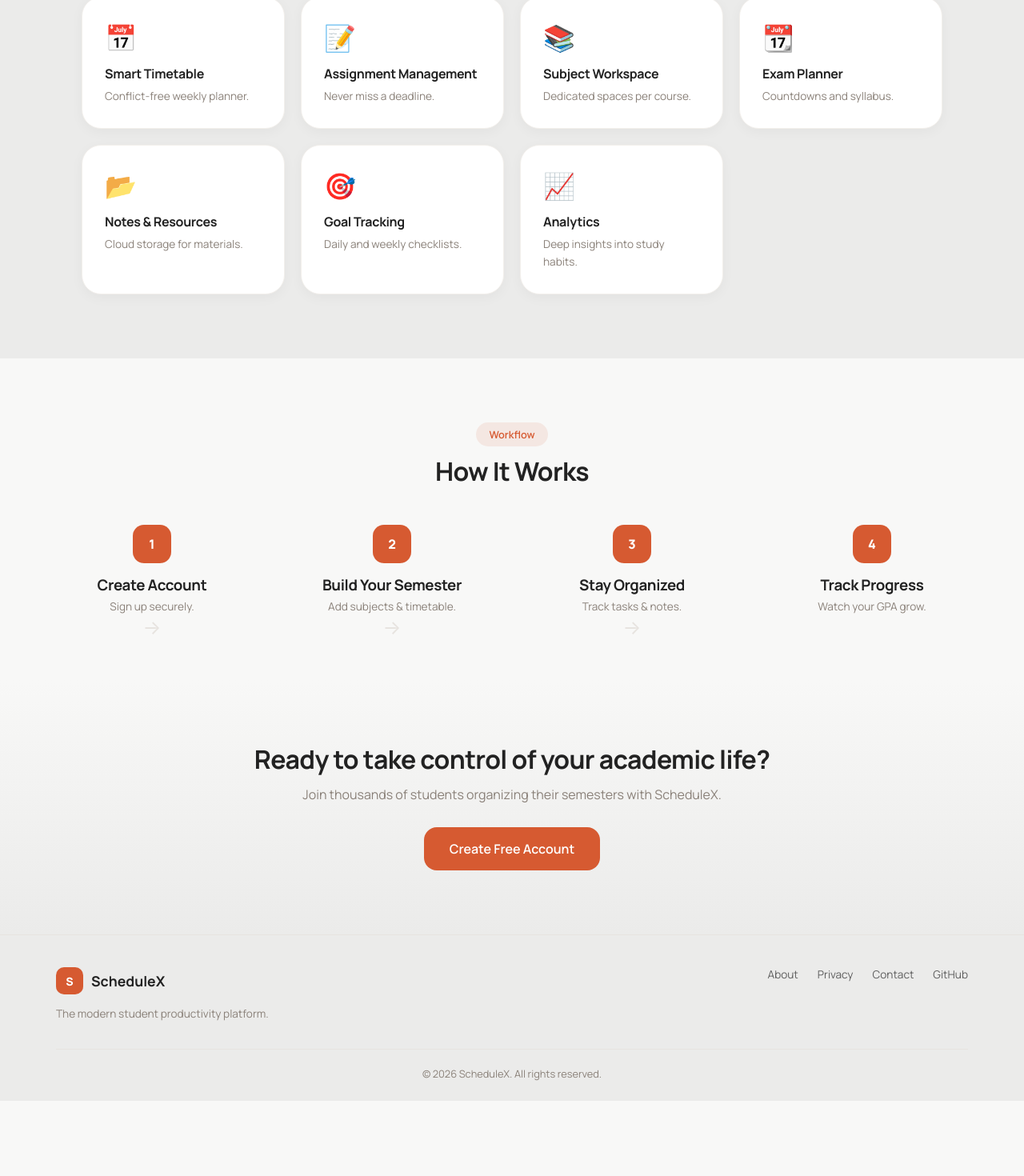
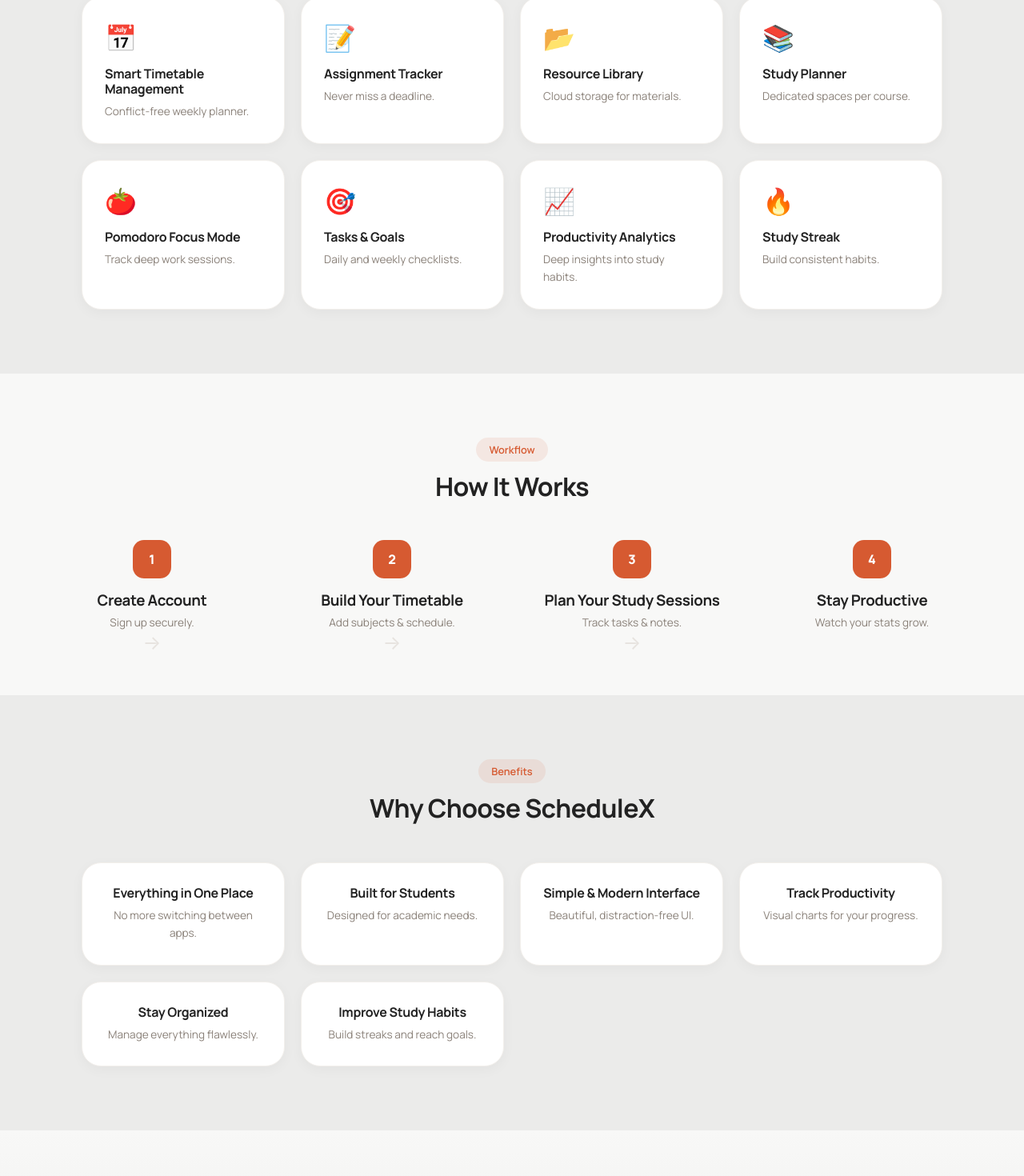
Before and after one commit to krutthiikaaa/ScheduleX, a React (Vite) app: page /landing in a window 1280 px wide. Shown: the part 796-2266 px from the top of the page at 80% size. Before the commit the page ends 2172 px from the top, so only its background shows below. Built offline with nearby package versions, Linux system fonts and the light colour scheme.

Commit message:
feat: restore splash screen and complete landing page rewrite

```diff
--- a/src/context/AuthContext.jsx
+++ b/src/context/AuthContext.jsx
@@ -19,10 +19,10 @@
   }, []);
 
   useEffect(() => {
-    // Redirect if logged in and trying to access public pages
+    // Redirect if logged in and trying to access auth pages (login/register)
     if (isAuthenticated) {
-      const publicRoutes = ["/", "/login", "/register", "/landing"];
-      if (publicRoutes.includes(location.pathname)) {
+      const authRoutes = ["/login", "/register"];
+      if (authRoutes.includes(location.pathname)) {
         navigate("/dashboard", { replace: true });
       }
     }
--- a/src/pages/LandingPage.jsx
+++ b/src/pages/LandingPage.jsx
@@ -1,7 +1,9 @@
 import { useEffect } from "react";
 import { Link } from "react-router-dom";
+import { useAuth } from "../context/AuthContext";
 
 function LandingPage() {
+  const { isAuthenticated } = useAuth();
   useEffect(() => {
     const observer = new IntersectionObserver((entries) => {
       entries.forEach(entry => {
@@ -31,8 +33,14 @@
             <a href="#features">Features</a>
             <a href="#about">About</a>
             <a href="#contact">Contact</a>
-            <Link to="/login" className="nav-link-btn">Login</Link>
-            <Link to="/register" className="nav-cta-btn">Get Started</Link>
+            {isAuthenticated ? (
+              <Link to="/dashboard" className="nav-cta-btn">Go to Dashboard</Link>
+            ) : (
+              <>
+                <Link to="/login" className="nav-link-btn">Login</Link>
+                <Link to="/register" className="nav-cta-btn">Get Started</Link>
+              </>
+            )}
           </div>
         </div>
       </nav>
@@ -42,10 +50,16 @@
         <div className="hero-content">
           <div className="hero-text">
             <h1>Organize Your Entire Academic Life in One Place.</h1>
-            <p>Manage your timetable, assignments, notes, exams, goals and academic progress through one beautifully designed workspace.</p>
+            <p>ScheduleX helps students manage their timetable, assignments, study sessions, resources, goals, and productivity through one organized workspace.</p>
             <div className="hero-btns">
-              <Link to="/register" className="btn btn-primary btn-lg">Get Started</Link>
-              <Link to="/login" className="btn btn-secondary btn-lg">Login</Link>
+              {isAuthenticated ? (
+                <Link to="/dashboard" className="btn btn-primary btn-lg">Go to Dashboard</Link>
+              ) : (
+                <>
+                  <Link to="/register" className="btn btn-primary btn-lg">Get Started</Link>
+                  <Link to="/login" className="btn btn-secondary btn-lg">Login</Link>
+                </>
+              )}
             </div>
           </div>
           <div className="hero-visual">
@@ -89,13 +103,14 @@
         </div>
         <div className="features-grid">
           {[
-            { title: "Smart Timetable", desc: "Conflict-free weekly planner.", icon: "📅" },
-            { title: "Assignment Management", desc: "Never miss a deadline.", icon: "📝" },
-            { title: "Subject Workspace", desc: "Dedicated spaces per course.", icon: "📚" },
-            { title: "Exam Planner", desc: "Countdowns and syllabus.", icon: "📆" },
-            { title: "Notes & Resources", desc: "Cloud storage for materials.", icon: "📂" },
-            { title: "Goal Tracking", desc: "Daily and weekly checklists.", icon: "🎯" },
-            { title: "Analytics", desc: "Deep insights into study habits.", icon: "📈" }
+            { title: "Smart Timetable Management", desc: "Conflict-free weekly planner.", icon: "📅" },
+            { title: "Assignment Tracker", desc: "Never miss a deadline.", icon: "📝" },
+            { title: "Resource Library", desc: "Cloud storage for materials.", icon: "📂" },
+            { title: "Study Planner", desc: "Dedicated spaces per course.", icon: "📚" },
+            { title: "Pomodoro Focus Mode", desc: "Track deep work sessions.", icon: "🍅" },
+            { title: "Tasks & Goals", desc: "Daily and weekly checklists.", icon: "🎯" },
+            { title: "Productivity Analytics", desc: "Deep insights into study habits.", icon: "📈" },
+            { title: "Study Streak", desc: "Build consistent habits.", icon: "🔥" }
           ].map((f, i) => (
             <div className="feature-card" key={i}>
               <span className="feature-icon">{f.icon}</span>
@@ -121,30 +136,60 @@
           </div>
           <div className="step-card">
             <div className="step-num">2</div>
-            <h3>Build Your Semester</h3>
-            <p>Add subjects & timetable.</p>
+            <h3>Build Your Timetable</h3>
+            <p>Add subjects & schedule.</p>
             <div className="step-arrow">→</div>
           </div>
           <div className="step-card">
             <div className="step-num">3</div>
-            <h3>Stay Organized</h3>
+            <h3>Plan Your Study Sessions</h3>
             <p>Track tasks & notes.</p>
             <div className="step-arrow">→</div>
           </div>
           <div className="step-card">
             <div className="step-num">4</div>
-            <h3>Track Progress</h3>
-            <p>Watch your GPA grow.</p>
+            <h3>Stay Productive</h3>
+            <p>Watch your stats grow.</p>
           </div>
+        </div>
+      </section>
+
+      {/* Why Choose ScheduleX */}
+      <section className="landing-section bg-stone">
+        <div className="section-header">
+          <span className="section-badge" style={{ color: "var(--primary)", background: "var(--primary-light)" }}>Benefits</span>
+          <h2>Why Choose ScheduleX</h2>
+        </div>
+        <div className="features-grid">
+          {[
+            { title: "Everything in One Place", desc: "No more switching between apps." },
+            { title: "Built for Students", desc: "Designed for academic needs." },
+            { title: "Simple & Modern Interface", desc: "Beautiful, distraction-free UI." },
+            { title: "Track Productivity", desc: "Visual charts for your progress." },
+            { title: "Stay Organized", desc: "Manage everything flawlessly." },
+            { title: "Improve Study Habits", desc: "Build streaks and reach goals." },
+          ].map((f, i) => (
+            <div className="feature-card" key={i} style={{ textAlign: "center" }}>
+              <h3>{f.title}</h3>
+              <p>{f.desc}</p>
+            </div>
+          ))}
         </div>
       </section>
 
       {/* CTA */}
       <section className="landing-cta">
-        <h2>Ready to take control of your academic life?</h2>
+        <h2>Start Organizing Smarter Today</h2>
         <p>Join thousands of students organizing their semesters with ScheduleX.</p>
         <div className="hero-btns">
-          <Link to="/register" className="btn btn-primary btn-lg">Create Free Account</Link>
+          {isAuthenticated ? (
+            <Link to="/dashboard" className="btn btn-primary btn-lg">Go to Dashboard</Link>
+          ) : (
+            <>
+              <Link to="/register" className="btn btn-primary btn-lg">Get Started</Link>
+              <Link to="/login" className="btn btn-secondary btn-lg" style={{ background: "transparent", color: "#FFF", border: "1px solid rgba(255,255,255,0.3)" }}>Login</Link>
+            </>
+          )}
         </div>
       </section>
 
@@ -158,9 +203,11 @@
           </div>
           <div className="footer-links">
             <a href="#about">About</a>
-            <a href="#privacy">Privacy</a>
+            <a href="#features">Features</a>
             <a href="#contact">Contact</a>
             <a href="#github">GitHub</a>
+            <a href="#privacy">Privacy Policy</a>
+            <a href="#terms">Terms of Service</a>
           </div>
         </div>
         <div className="footer-bottom">
--- a/src/pages/SplashScreen.jsx
+++ b/src/pages/SplashScreen.jsx
@@ -20,7 +20,7 @@
           <div className="splash-logo">S</div>
         </div>
         <h1 className="splash-title">ScheduleX</h1>
-        <p className="splash-tagline">Your Complete Student Productivity Workspace</p>
+        <p className="splash-tagline">Your Personal Student Productivity Workspace</p>
         <div className="splash-loader">
           <div className="splash-loader-bar"></div>
         </div>
```
